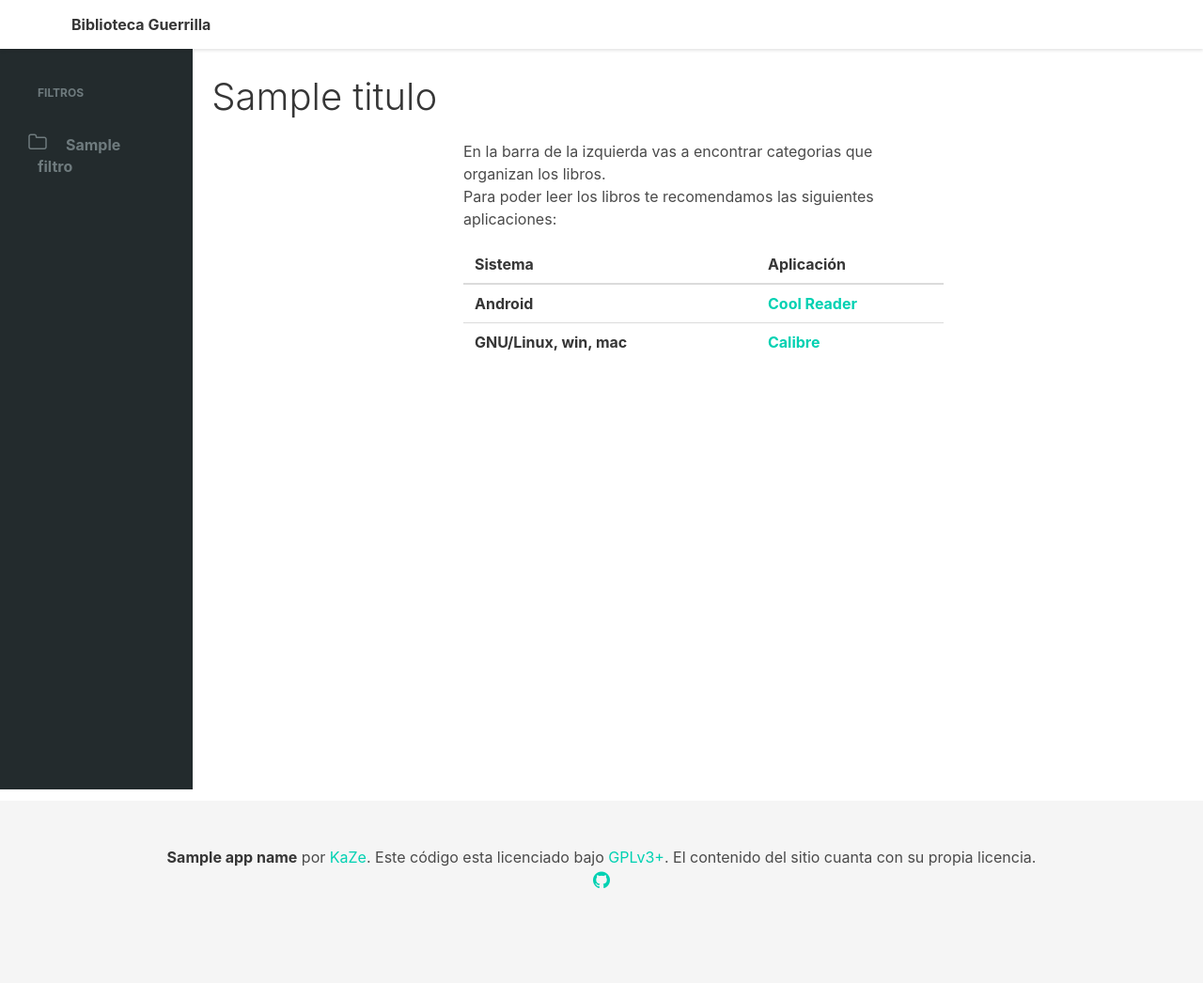
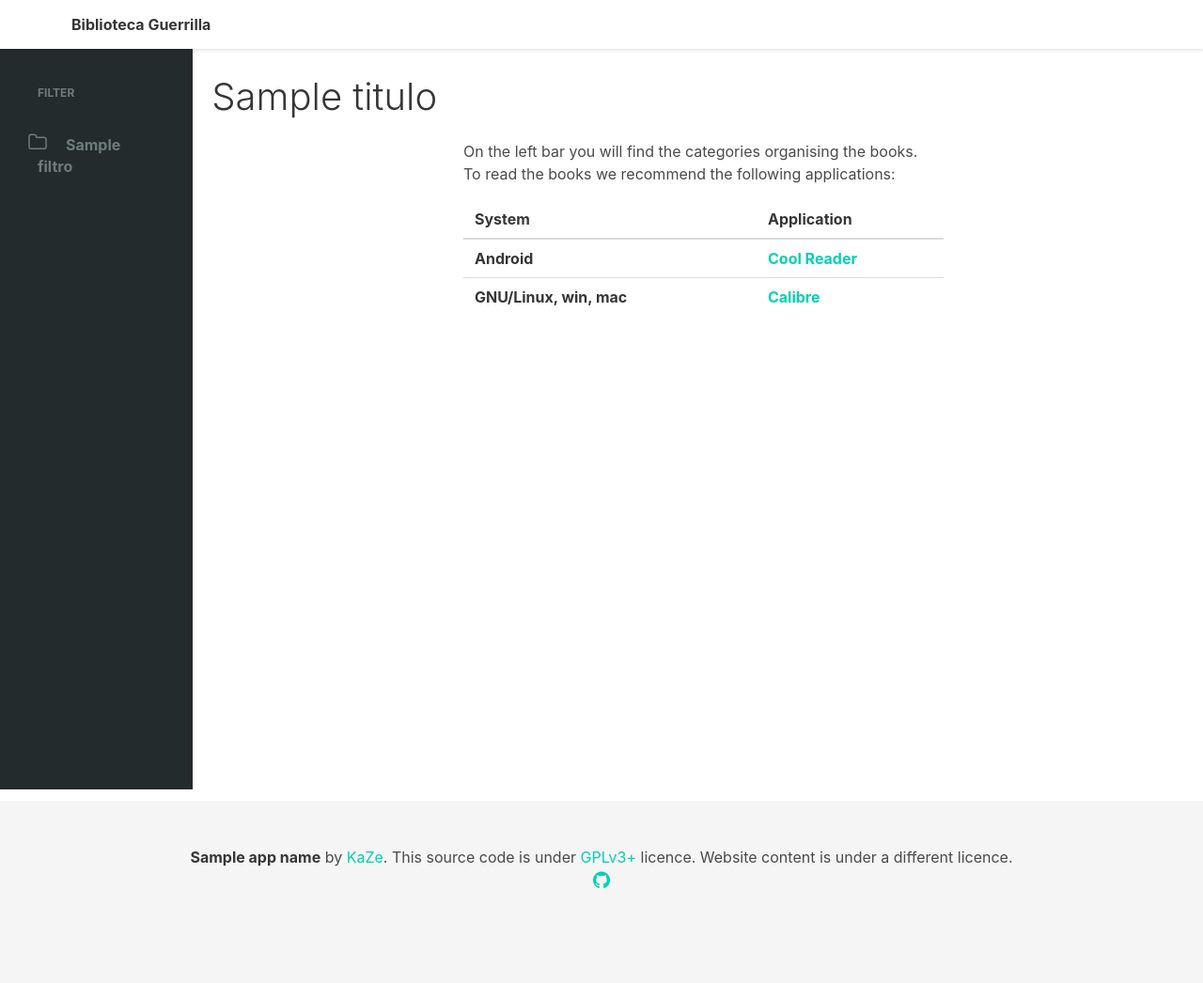
Before and after one commit to elKaZe/biblioteca-guerrilla, a Flask app: template app/templates/index.html in a window 1280 px wide. Shown: the whole page at 94% size. Run offline with Flask 2, Linux system fonts and the light colour scheme; the template is opened without the code that fills it: most values are stand-ins (such as "Sample title", 1, 10 or a date in 2020); lists and menus that the app fills with data are empty; some libraries are stand-ins or nearby versions.

Commit message:
Traduccion al ingles del codigo base

```diff
--- a/app/main.py
+++ b/app/main.py
@@ -30,9 +30,9 @@ def obtener_filtros():
     """Filtros para la barra izquierda"""
     filtros = (
         {'url': url_for('vista_autores'),
-         'nombre': _("Autores")},
+         'nombre': _("Authors")},
         {'url': url_for('vista_etiquetas'),
-         'nombre': _("Categorias")},
+         'nombre': _("Categories")},
         # {'url': url_for('idiomas'),
         # 'nombre': "Idiomas"},
         {'url': url_for('vista_series'),
--- a/app/templates/footer.html
+++ b/app/templates/footer.html
@@ -2,9 +2,8 @@
   <div class="container">
     <div class="has-text-centered">
       <p>
-      <strong>{{ app_name }}</strong> {{ _('''por <a href="mailto:kaze@partidopirata.com.ar">KaZe</a>. Este código esta licenciado bajo
-        <a href="">GPLv3+</a>. El contenido del sitio cuanta con su propia licencia.
-        ''')}}
+        <strong>{{ app_name }}</strong> {{ _('''by  <a href="mailto:kaze@partidopirata.com.ar">KaZe</a>. This source code is under
+                <a href="">GPLv3+</a> licence. Website content is under a different licence.''')}}
 
       </p>
       <p>
--- a/app/templates/index.html
+++ b/app/templates/index.html
@@ -8,18 +8,17 @@
         <div class="columns">
             <div class="column is-half is-offset-one-quarter">
                 <p>
-        {{ _("""En la barra de la izquierda vas a encontrar categorias que organizan los libros.<br>
-        Para poder leer los libros te recomendamos las siguientes aplicaciones:""") }}
+                    {{ _("""On the left bar you will find the categories organising the books.<br>   To read the books we recommend the following applications:""") }}
                 </p>
 
                 <table class="table">
                     <thead>
                         <tr>
                             <th>
-                {{ _('Sistema') }}
+                                {{ _('System') }}
                             </th>
                             <th>
-                {{ _('Aplicación') }}
+                                {{ _('Application') }}
                             </th>
                         </tr>
                     </thead>
--- a/app/templates/sidebar.html
+++ b/app/templates/sidebar.html
@@ -1,7 +1,7 @@
 <aside class="column is-2 aside hero is-fullheight is-hidden-mobile">
   <div>
     <div class="main">
-      <div class="title">{{ _('Filtros') }}</div>
+      <div class="title">{{ _('Filter') }}</div>
       {% for filtro in filtros_generales %}
       <a href="{{ filtro.url }}" class="item"><span class="icon"><i class="fa fa-folder-o"></i></span><span class="name">{{ filtro.nombre|capitalize }}</span></a>
       {% endfor %}
```
Also changed, not shown: app/templates/libro.html (+7 -7 lines). Lines whose indentation alone changed are shown as unchanged.
